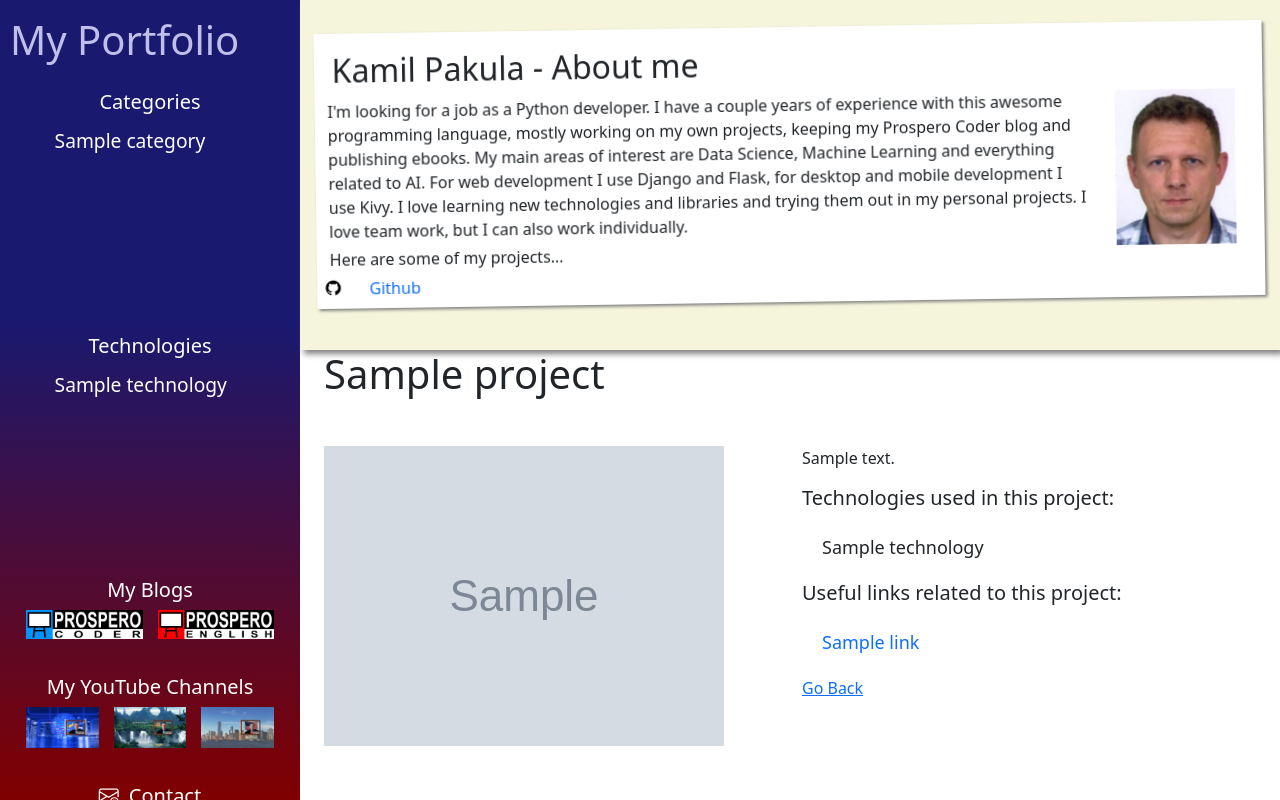
After one commit to prospero-apps/django_portfolio, a Django app: page /catalog/project/1 in a window 1280 px wide. The commit adds this page. Run offline with Django 5.2, Linux system fonts and the light colour scheme; tables that the repository leaves empty hold one stand-in row (values such as "Sample post"); grey boxes marked "Sample" are stand-in pictures.

Commit message:
code for part 5

```diff
--- a/portfolio/catalog/static/css/styles.css
+++ b/portfolio/catalog/static/css/styles.css
@@ -158,6 +158,10 @@ html, body {
     margin-top: 1em;
 }
 
+.selected {
+    font-weight: bold;
+}
+
 .contact {
     padding-right: 10px;
 }
@@ -271,6 +275,30 @@ main {
     margin-top: 350px;
 }
 
+/* PROJECT DETAILS */
+.techs,
+.links {
+    margin-bottom: 20px;
+}
+
+.tech,
+.link {
+    font-size: 18px;
+}
+
+i {
+    padding-right: 20px;
+    width: 40px;
+}
+
+.link a {
+    text-decoration: none;
+}
+
+    .link a:hover {
+        font-weight: bolder;
+    }
+
 @media screen and (max-width: 1400px) {
     .personal-info-text {
         font-size: 1rem;
--- a/portfolio/catalog/templates/base_template.html
+++ b/portfolio/catalog/templates/base_template.html
@@ -22,7 +22,7 @@
         <button class="menu-button" onclick="toggleSidebar()">☰ Menu</button>
 
         <div class="sidebar">
-            <a class="sidebar-top" href="/">My Portfolio</a>
+            <a class="sidebar-top" href="{% url 'index' %}">My Portfolio</a>
 
             <h5 class="list-title">Categories</h5>
             {% if categories is None %}
@@ -31,7 +31,8 @@
                 <div class="scrollable-list">
                     <ul class="list-unstyled">
                         {% for category in categories %}
-                            <a href="#">
+                            <a href="{% url 'category_view' category.name %}"
+                               class="{% if selected_category == category.name %}selected{% endif %}">
                                 <div class="list-item">
                                     <i class="{{ category.icon }}"></i>
                                     <span class="list-name">{{ category.name }}</span>
@@ -49,7 +50,8 @@
                 <div class="scrollable-list">
                     <ul class="list-unstyled">
                         {% for technology in technologies %}
-                            <a href="#">
+                            <a href="{% url 'technology_view' technology.name %}"
+                               class="{% if selected_technology == technology.name %}selected{% endif %}">
                                 <div class="list-item">
                                     <i class="{{ technology.icon }}"></i>
                                     <span class="list-name">{{ technology.name }}</span>
--- a/portfolio/catalog/templates/catalog/project_card.html
+++ b/portfolio/catalog/templates/catalog/project_card.html
@@ -1,5 +1,5 @@
 <div class="card">
-    <a href="#">
+    <a href="{{ project.get_absolute_url }}">
         <img src="{{ project.image.url }}" alt="{{ project.name }}">
         <div class="card-body">
             <h5 class="card-title mb-3">{{ project.name }}</h5>
--- /dev/null
+++ b/portfolio/catalog/templates/catalog/project_detail.html
@@ -0,0 +1,37 @@
+{% extends "base_template.html" %}
+
+{% block content %}
+    <h1 class="mb-5">{{ project.name }}</h1>
+    <div class="row">
+        <div class="col-lg-6 mb-4">
+            <img class="img-fluid" src="{{ project.image.url }}" alt="project image">
+        </div>
+        <div class="col-lg-6">
+            <p>{{ project.description }}</p>
+
+            <h5 class="mb-4">Technologies used in this project:</h5>
+
+            <div class="techs">
+                {% for technology in project.technologies.all %}
+                    <div class="tech">
+                        <i class="{{ technology.icon }}"></i>
+                        {{ technology.name }}
+                    </div>
+                {% endfor %}
+            </div>
+
+            <h5 class="mb-4">Useful links related to this project:</h5>
+
+            <div class="links">
+                {% for link in project.links.all %}
+                    <div class="link">
+                        <a href="{{ link.address }}" target="_blank">
+                            <span><i class="{{ link.icon }}"></i>{{ link.name }}</span>
+                        </a>
+                    </div>
+                {% endfor %}
+            </div>
+            <a href="{{ request.META.HTTP_REFERER|default:'/' }}">Go Back</a>
+        </div>
+    </div>
+{% endblock %}
--- a/portfolio/catalog/urls.py
+++ b/portfolio/catalog/urls.py
@@ -2,12 +2,14 @@ from django.urls import path
 from . import views
 
 urlpatterns = [
-    path('', views.ProjectsListView.as_view(), name='index')
+    path('', views.ProjectsListView.as_view(), name='index'),
+    path('category/<str:category_name>',
+        views.CategoryListView.as_view(),
+        name='category_view'),
+    path('technology/<str:technology_name>',
+        views.TechnologyListView.as_view(),
+        name='technology_view'),
+    path('project/<int:pk>',
+        views.ProjectDetailView.as_view(),
+        name='project-detail')
 ]
-
-# urlpatterns = [
-#     path('', views.ProjectsListView.as_view(), name='index'),
-#     path('/<str:category>', CategoryListView.as_view(), name='category-view'),
-#     path('/<str:technology>', TechnologyListView.as_view(), name='technology-view'),
-#     path('/<int:id>', ProjectDetailView.as_view(), name='detail-view')
-# ]
--- a/portfolio/catalog/views.py
+++ b/portfolio/catalog/views.py
@@ -1,5 +1,6 @@
 from django.views import generic
-from .models import Project
+from .models import Project, Category, Technology
+from django.shortcuts import get_object_or_404
 
 class ProjectsListView(generic.ListView):
     model = Project
@@ -9,7 +10,8 @@ class ProjectsListView(generic.ListView):
     def get_queryset(self):
         """
         Optimized query to fetch projects along with their categories
-        using select_related (ForeignKey) and prefetch_related (ManyToMany).
+        using select_related (ForeignKey) and technologies using
+        prefetch_related (ManyToMany).
         """
         return Project.objects.select_related('category').prefetch_related('technologies')
 
@@ -23,9 +25,8 @@ class ProjectsListView(generic.ListView):
         projects = context['projects']
 
         # Get categories and technologies
-        categories = {project.category for project in projects if project.category}
-        technologies = {technology for project in projects
-                        for technology in project.technologies.all()}
+        categories = Category.objects.filter(project__isnull=False).distinct()
+        technologies = Technology.objects.filter(project__isnull=False).distinct()
 
         # Map categories to their projects
         category_projects = {category: [] for category in categories}
@@ -52,3 +53,85 @@ class ProjectsListView(generic.ListView):
         context['category_counts'] = category_counts  # project counts per category
 
         return context
+
+class CategoryListView(generic.ListView):
+    model = Project
+    template_name = "catalog/project_in_category_list.html"
+    context_object_name = "projects_in_category"
+
+    def get_queryset(self):
+        """
+        Optimized query to fetch projects belonging to a category along with
+        their technologies using prefetch_related (ManyToMany).
+        """
+
+        category_name = self.kwargs.get('category_name')
+        category = get_object_or_404(Category, name=category_name)
+
+        return Project.objects.filter(category=category).prefetch_related('technologies')
+
+    def get_context_data(self, **kwargs):
+        """
+        Add selected category, categories and technologies to the context.
+        """
+        context = super().get_context_data(**kwargs)
+
+        categories = Category.objects.filter(project__isnull=False).distinct()
+        technologies = Technology.objects.filter(project__isnull=False).distinct()
+
+        # Add to context
+        context['categories'] = categories
+        context['technologies'] = technologies
+        context['selected_category'] = self.kwargs.get('category_name', None)
+
+        return context
+
+class TechnologyListView(generic.ListView):
+    model = Project
+    template_name = "catalog/project_with_technology_list.html"
+    context_object_name = "projects_with_technology"
+
+    def get_queryset(self):
+        """
+        Optimized query to fetch projects implementing a technology along with
+        all their technologies using prefetch_related (ManyToMany).
+        """
+
+        technology_name = self.kwargs.get('technology_name')
+        technology = get_object_or_404(Technology, name=technology_name)
+
+        return Project.objects.filter(technologies__in=[technology]).prefetch_related('technologies')
+
+    def get_context_data(self, **kwargs):
+        """
+        Add selected technology, categories and technologies to the context.
+        """
+        context = super().get_context_data(**kwargs)
+
+        categories = Category.objects.filter(project__isnull=False).distinct()
+        technologies = Technology.objects.filter(project__isnull=False).distinct()
+
+        # Add to context
+        context['categories'] = categories
+        context['technologies'] = technologies
+        context['selected_technology'] = self.kwargs.get('technology_name', None)
+
+        return context
+
+class ProjectDetailView(generic.DetailView):
+    model = Project
+
+    def get_context_data(self, **kwargs):
+        """
+        Add categories and technologies to the context.
+        """
+        context = super().get_context_data(**kwargs)
+
+        categories = Category.objects.filter(project__isnull=False).distinct()
+        technologies = Technology.objects.filter(project__isnull=False).distinct()
+
+        # Add to context
+        context['categories'] = categories
+        context['technologies'] = technologies
+
+        return context
--- a/portfolio/portfolio/urls.py
+++ b/portfolio/portfolio/urls.py
@@ -26,7 +26,6 @@ urlpatterns = [
     path('', RedirectView.as_view(url='catalog/')),
 ] + static(settings.STATIC_URL, document_root=settings.STATIC_ROOT)
 
-
 # Serve media files in development mode
 if settings.DEBUG:
     urlpatterns += static(settings.MEDIA_URL, document_root=settings.MEDIA_ROOT)
```
Also changed, not shown: portfolio/catalog/templates/catalog/project_in_category_list.html (added, +21 -0 lines), portfolio/catalog/templates/catalog/project_with_technology_list.html (added, +21 -0 lines).
